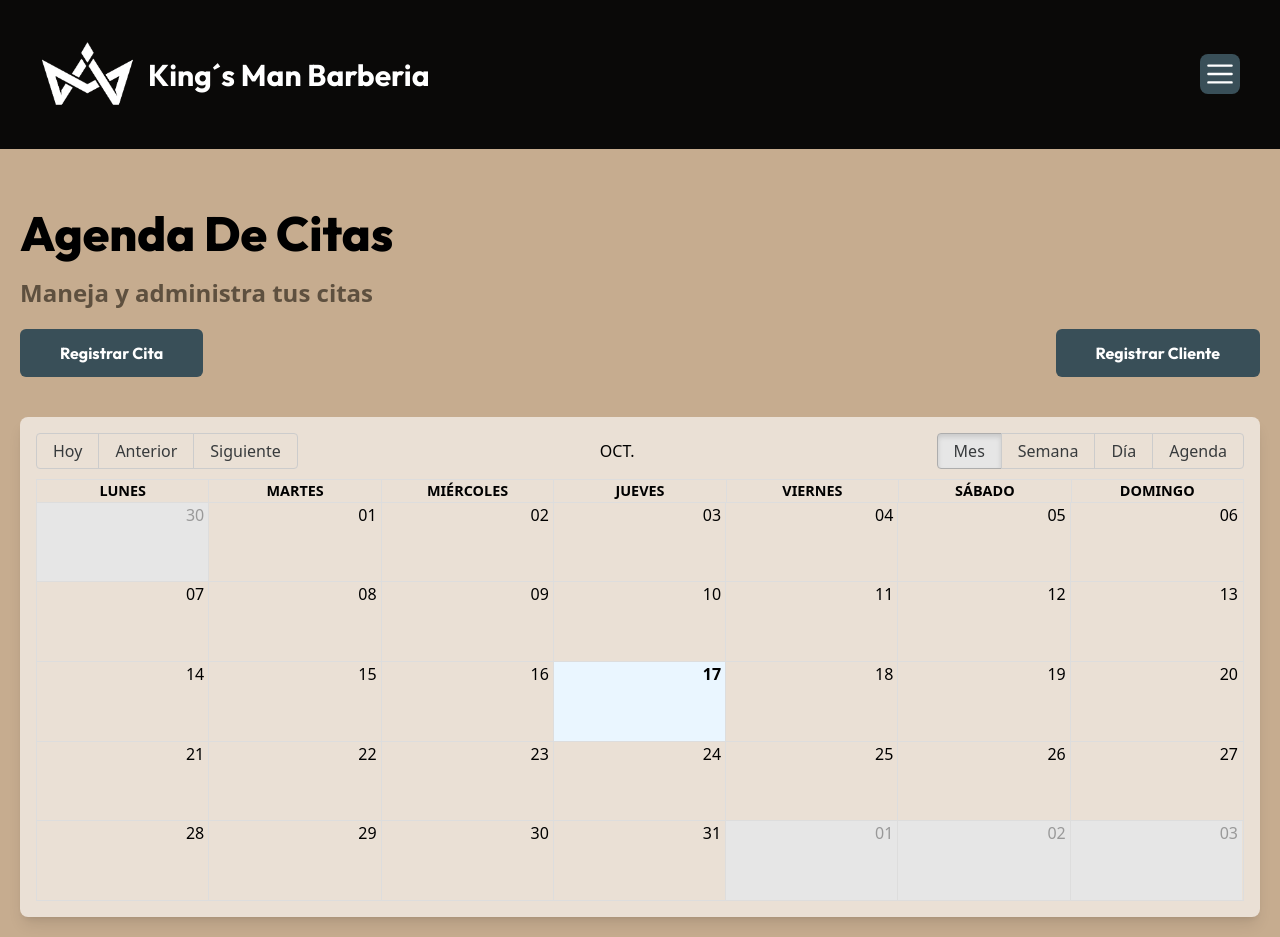
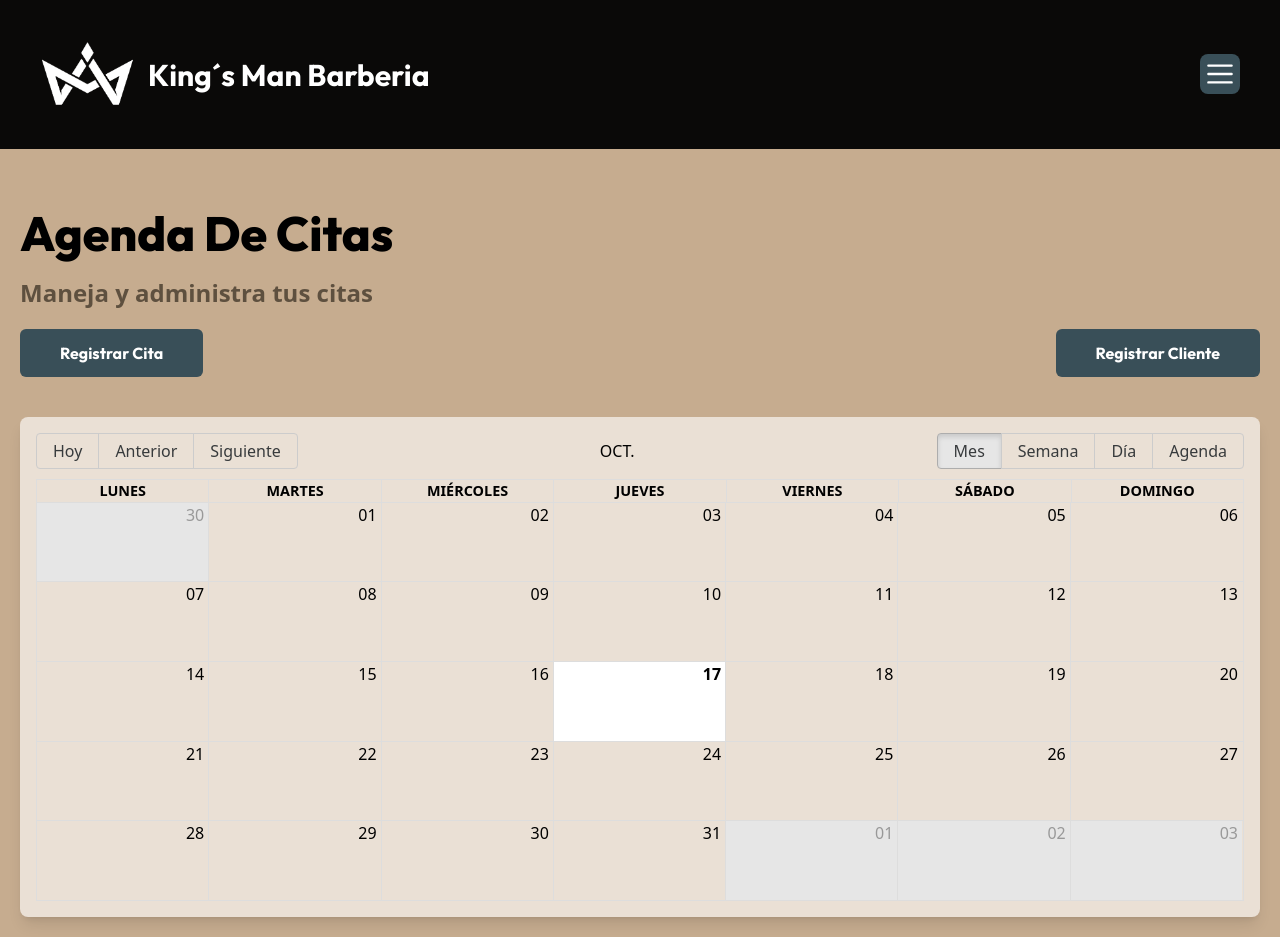
Before and after one commit to AlexEP11/gestor-citas-cliente, a React (Vite) app: page / in a window 1280 px wide. Built offline with nearby package versions, Linux system fonts and the light colour scheme; no server answers.

Commit message:
Add colors in Schedule events by statusId

```diff
--- a/src/components/schedule/Schedule.tsx
+++ b/src/components/schedule/Schedule.tsx
@@ -14,56 +14,93 @@ export default function Schedule() {
     const isMobile = window.innerWidth < 768;
     const localizer = momentLocalizer(moment);
 
-    // Estado para controlar el modal y la cita seleccionada
     const [modalOpen, setModalOpen] = useState(false);
     const [selectedCita, setSelectedCita] = useState<AppointmentFormDataSchedule | null>(null);
 
-    // EN TODAS ESTAS SE LES DEBE PONER EL ID DEL BARBERO
-
-    // Obtener las citas por barbero * cambiar el 1 por no estatico *
     const { data: citas } = useQuery<Appointment[]>({
         queryKey: ["appointmentFilter"],
         queryFn: () => getAppointmentsFilter(1),
     });
 
-    // Obtener los clientes
     const { data: clients } = useQuery<Client[]>({
         queryKey: ["clients"],
         queryFn: getClients,
     });
 
-    // Obtener los servicios
     const { data: services } = useQuery<Service[]>({
         queryKey: ["services", "all"],
         queryFn: getServices,
     });
 
-    // Crear un mapa de clientes para acceso rápido
+    // Crear un mapa de clientes que incluye nombre y apellido
     const clientMap = clients
-        ? Object.fromEntries(clients.map((client) => [client.id_cliente, client.nombre]))
+        ? Object.fromEntries(
+              clients.map((client) => [
+                  client.id_cliente,
+                  `${client.nombre} ${client.apellido_paterno}`,
+              ])
+          )
         : {};
 
-    // Crear un mapa de servicios para acceso rápido
     const serviceMap = services
         ? Object.fromEntries(services.map((service) => [service.id_servicio, service.nombre]))
         : {};
 
-    // Crear eventos con nombres de clientes
     const events =
         citas?.map((cita) => ({
             id: cita.id_cita,
             title: `Cita con ${clientMap[cita.id_cliente] || "Cliente Desconocido"}`,
-            start: moment.utc(cita.fecha_inicio).add(6, "hours").toDate(), // Sumar 6 horas
-            end: moment.utc(cita.fecha_finalizacion).add(6, "hours").toDate(), // Sumar 6 horas
+            start: moment.utc(cita.fecha_inicio).add(6, "hours").toDate(),
+            end: moment.utc(cita.fecha_finalizacion).add(6, "hours").toDate(),
             cliente: clientMap[cita.id_cliente] || "Cliente Desconocido",
             hora_inicio: cita.fecha_inicio,
             servicio: serviceMap[cita.id_servicio] || "Servicio Desconocido",
+            id_estado: cita.id_estado,
         })) || ([] as AppointmentFormDataSchedule[]);
 
-    // Función para abrir el modal cuando se hace clic en un evento
     const handleSelectEvent = (e: AppointmentFormDataSchedule) => {
-        setSelectedCita(e); // Guardar la cita seleccionada
-        setModalOpen(true); // Abrir el modal
+        setSelectedCita(e);
+        setModalOpen(true);
+    };
+
+    const eventStyleGetter = (event: AppointmentFormDataSchedule) => {
+        let backgroundColor = "";
+
+        if (event.id_estado === 1) {
+            backgroundColor = "#3f72af"; // Color verde para estado 1
+        } else if (event.id_estado === 7) {
+            backgroundColor = "#b8c7d7"; // Color gris para estado 7
+        }
+
+        const style = {
+            backgroundColor,
+            borderRadius: "5px",
+            opacity: 1,
+            color: "black",
+            fontWeight: 600,
+            cursor: "pointer",
+        };
+
+        return {
+            style,
+        };
+    };
+
+    // Función para aplicar estilos a las casillas del calendario
+    const dayPropGetter = (date: Date) => {
+        const today = new Date();
+        if (
+            date.getFullYear() === today.getFullYear() &&
+            date.getMonth() === today.getMonth() &&
+            date.getDate() === today.getDate()
+        ) {
+            return {
+                style: {
+                    backgroundColor: "white", // Cambia a tu color deseado
+                },
+            };
+        }
+        return {};
     };
 
     return (
@@ -98,6 +135,8 @@ export default function Schedule() {
                             ? moment(date).format("dd").toUpperCase()
                             : moment(date).format("dddd").toUpperCase(),
                 }}
+                eventPropGetter={eventStyleGetter} // Aquí se asignan los estilos a los eventos
+                dayPropGetter={dayPropGetter} // Aquí se asignan los estilos a los días
             />
 
             {/* Modal para mostrar los detalles de la cita */}
@@ -105,11 +144,11 @@ export default function Schedule() {
                 isOpen={modalOpen}
                 onClose={() => setModalOpen(false)}
                 cita={{
-                    cliente: String(selectedCita?.cliente) || "", // Convertir a string
-                    hora_inicio: new Date(selectedCita?.hora_inicio!) || new Date(), // Usar aserción no nula
-                    servicio: selectedCita?.servicio || 0, // Asignar un valor por defecto
+                    cliente: String(selectedCita?.cliente) || "",
+                    hora_inicio: new Date(selectedCita?.hora_inicio!) || new Date(),
+                    servicio: selectedCita?.servicio || 0,
                 }}
-                citaId={selectedCita?.id || 0} // Asignar un valor por defecto
+                citaId={selectedCita?.id || 0}
             />
         </>
     );
--- a/src/types/index.ts
+++ b/src/types/index.ts
@@ -25,6 +25,7 @@ export type AppointmentFormDataSchedule = {
     id: Appointment["id_cita"]; // ID de la cita
     cliente: Appointment["id_cliente"]; // ID del cliente
     hora_inicio: Appointment["fecha_inicio"]; // Fecha y hora de inicio
+    id_estado: Appointment["id_estado"]; // ID del estado
     servicio: Appointment["id_servicio"]; // ID del servicio
     title: string; // Título del evento, para que sea compatible con el calendario
     start: Date; // Fecha y hora de inicio del evento
```
